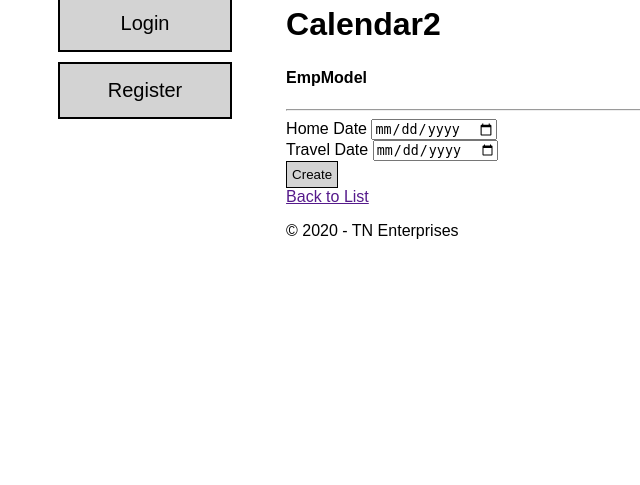
After one commit to nrbreneman/Final-Capstone, an ASP.NET Core app: template mvc_dotnet/WebApplication.Web/Views/Home/Calendar2.cshtml in a window 1280 px wide. The commit adds this page. Shown: the part 315-800 px from the top of the page, without its empty margins (0-640 px from the left). Run offline with ASP.NET Core 8, Linux system fonts and the light colour scheme; the template is opened without the code that fills it, so the values that code supplies are empty.

Commit message:
Calendar

```diff
--- a/mvc_dotnet/WebApplication.Web/Controllers/MessageController.cs
+++ b/mvc_dotnet/WebApplication.Web/Controllers/MessageController.cs
@@ -1,7 +1,5 @@
 using Microsoft.AspNetCore.Mvc;
 using WebApplication.Web.DAL;
-using WebApplication.Web.Models;
-using WebApplication.Web.Models.Messages;
 using WebApplication.Web.Providers.Auth;
 
 namespace WebApplication.Web.Controllers
--- a/mvc_dotnet/WebApplication.Web/DAL/MessagesDAL.cs
+++ b/mvc_dotnet/WebApplication.Web/DAL/MessagesDAL.cs
@@ -1,8 +1,6 @@
 using System;
 using System.Collections.Generic;
 using System.Data.SqlClient;
-using System.Linq;
-using System.Threading.Tasks;
 using WebApplication.Web.Models;
 using WebApplication.Web.Models.Messages;
 
@@ -43,6 +41,5 @@ namespace WebApplication.Web.DAL
                 throw ex;
             }
         }
-
     }
 }
--- a/mvc_dotnet/WebApplication.Web/Models/Messages/MessagesModel.cs
+++ b/mvc_dotnet/WebApplication.Web/Models/Messages/MessagesModel.cs
@@ -1,3 +1,5 @@
+using System.ComponentModel.DataAnnotations;
+
 namespace WebApplication.Web.Models.Messages
 {
     public class MessagesModel
--- a/mvc_dotnet/WebApplication.Web/Views/Account/Register.cshtml
+++ b/mvc_dotnet/WebApplication.Web/Views/Account/Register.cshtml
@@ -14,7 +14,7 @@
                 <label asp-for="Email"></label>
             </p>
             <p>
-                <input type="text" asp-for="Email" class="input" placeholder="enter email address"/>
+                <input type="text" asp-for="Email" class="input" placeholder="enter email address" />
                 <span asp-validation-for="Email"></span>
             </p>
 
@@ -22,7 +22,7 @@
                 <label asp-for="Password"></label>
             </p>
             <p>
-                <input type="password" asp-for="Password" class="input" placeholder="enter password"/>
+                <input type="password" asp-for="Password" class="input" placeholder="enter password" />
                 <span asp-validation-for="Password"></span>
             </p>
 
@@ -30,7 +30,7 @@
                 <label asp-for="ConfirmPassword"></label>
             </p>
             <p>
-                <input type="password" asp-for="ConfirmPassword" class="input" placeholder="confirm password"/>
+                <input type="password" asp-for="ConfirmPassword" class="input" placeholder="confirm password" />
                 <span asp-validation-for="ConfirmPassword"></span>
             </p>
         </div>
--- a/mvc_dotnet/WebApplication.Web/Views/Home/AdminHomePage.cshtml
+++ b/mvc_dotnet/WebApplication.Web/Views/Home/AdminHomePage.cshtml
@@ -13,7 +13,6 @@
         @*Make dropdown of leagues*@
 
         <button type="submit">Search</button>
-
     </form>
     <div class="admin-links">
         <ul>
@@ -30,7 +29,6 @@
         <div class="form-row">
             <label asp-for="League"></label>
             <input asp-for="League" />
-
         </div>
         <div class="form-actions">
             <button type="submit">Search</button>
@@ -46,6 +44,5 @@
         <a asp-action="CreateNewUser" asp-controller="Home">Create New User</a>
         <a asp-action="FinalizeEvent" asp-controller="Home">Finalize Events</a>
         <a asp-action="SeeAvailability" asp-controller="Home">See Team Availability</a>
-
     </div>
 </div>
--- a/mvc_dotnet/WebApplication.Web/Views/Home/Calendar.cshtml
+++ b/mvc_dotnet/WebApplication.Web/Views/Home/Calendar.cshtml
@@ -1,7 +1,7 @@
 @model WebApplication.Web.DAL.Models.EmpModel
 
 @{
-    ViewBag.Title = "www.compilemode.com";
+    ViewBag.Title = "Calendar";
 }
 
 <h2>Calendar</h2>
--- /dev/null
+++ b/mvc_dotnet/WebApplication.Web/Views/Home/Calendar2.cshtml
@@ -0,0 +1,36 @@
+@model WebApplication.Web.DAL.Models.EmpModel
+
+@{
+    ViewData["Title"] = "Calendar2";
+}
+
+
+<div class="page-info">
+    <h2>Calendar2</h2>
+
+    <h4>EmpModel</h4>
+    <hr />
+    <div class="row">
+        <div class="col-md-4">
+            <form asp-action="Calendar2" method="post">
+                <div asp-validation-summary="ModelOnly" class="text-danger"></div>
+                <div class="form-group">
+                    <label asp-for="HomeDate" class="control-label"></label>
+                    <input asp-for="HomeDate" class="form-control" />
+                    <span asp-validation-for="HomeDate" class="text-danger"></span>
+                </div>
+                <div class="form-group">
+                    <label asp-for="TravelDate" class="control-label"></label>
+                    <input asp-for="TravelDate" class="form-control" />
+                    <span asp-validation-for="TravelDate" class="text-danger"></span>
+                </div>
+                <div class="form-group">
+                    <input type="submit" value="Create" class="btn btn-default" />
+                </div>
+            </form>
+        </div>
+        <div>
+            <a asp-action="Index">Back to List</a>
+        </div>
+    </div>
+</div>
--- a/mvc_dotnet/WebApplication.Web/Views/Home/ViewAllTeams.cshtml
+++ b/mvc_dotnet/WebApplication.Web/Views/Home/ViewAllTeams.cshtml
@@ -7,7 +7,7 @@
 <h2>View All Teams</h2>
 
 <hr />
-<div class="page-info">
+
     <table class="team_table">
         <tr>
             <th>Team Name</th>
--- a/mvc_dotnet/WebApplication.Web/Views/Message/SeeMessages.cshtml
+++ b/mvc_dotnet/WebApplication.Web/Views/Message/SeeMessages.cshtml
@@ -1,4 +1,3 @@
-
 @{
     ViewData["Title"] = "SeeMessages";
 }
```
Also changed, not shown: mvc_dotnet/WebApplication.Web/Controllers/HomeController.cs (+15 -0 lines), mvc_dotnet/WebApplication.Web/Views/Home/ChangeATeamInfo.cshtml (line endings or trailing spaces), mvc_dotnet/WebApplication.Web/Views/Home/UserHomePage.cshtml (line endings or trailing spaces), mvc_dotnet/WebApplication.Web/wwwroot/css/site.css (line endings or trailing spaces).
